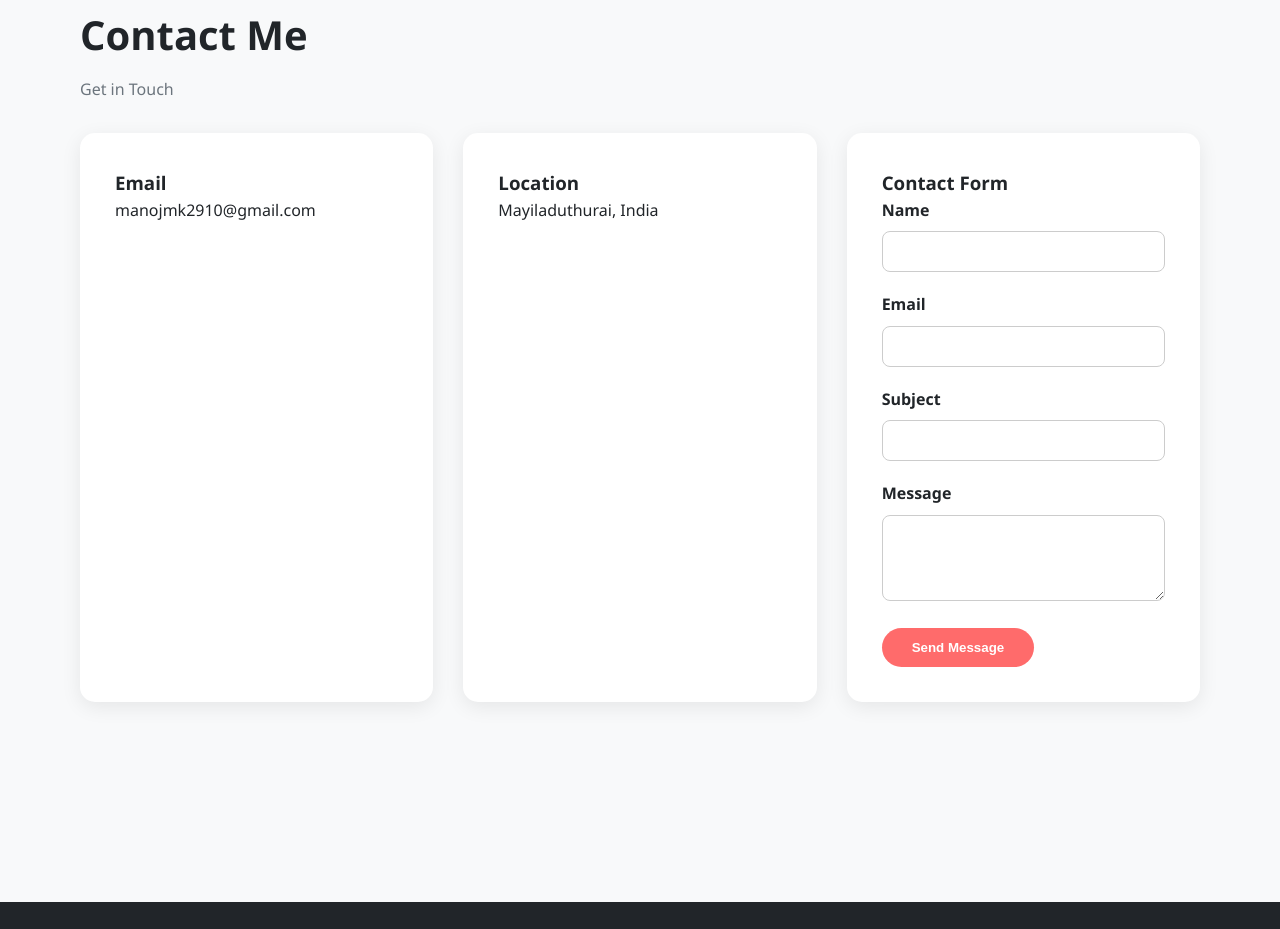
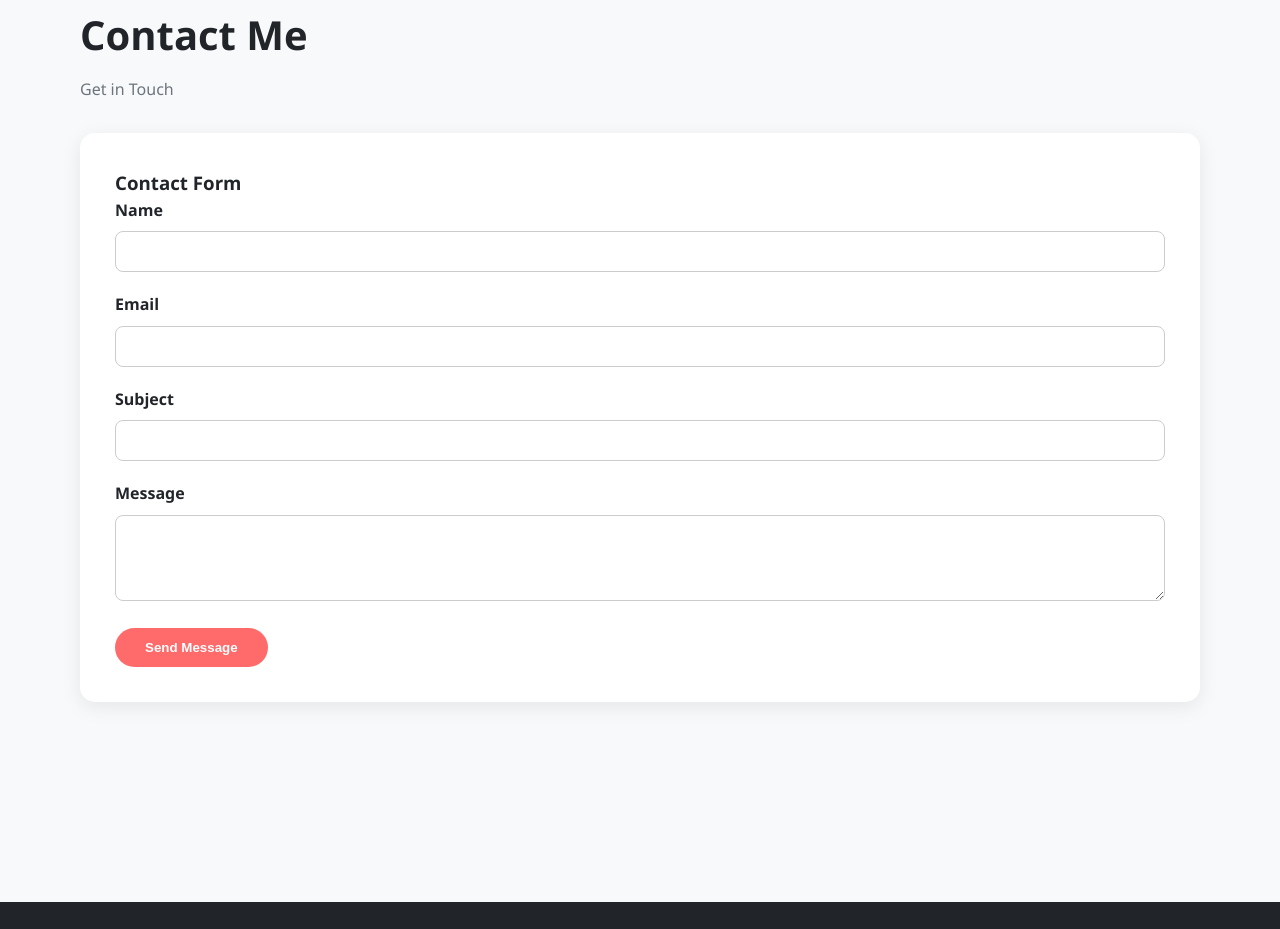
Before and after one commit to manojmkdev/Portfolio, a plain HTML site: page index.html in a window 1280 px wide. Shown: the part 1630-2559 px from the top of the page. Drawn offline with Linux system fonts and the light colour scheme.

Commit message:
Fix HTML encoding issues in index.html

```diff
--- a/index.html
+++ b/index.html
@@ -296,16 +296,6 @@
 
         <div class="contact-grid">
 
-            <div class="contact-card">
-                <h3>Email</h3>
-                <p>manojmk2910@gmail.com</p>
-            </div>
-
-            <div class="contact-card">
-                <h3>Location</h3>
-                <p>Mayiladuthurai, India</p>
-            </div>
-
             <!-- CONTACT FORM -->
             <div class="contact-card">
                 <h3>Contact Form</h3>
```
